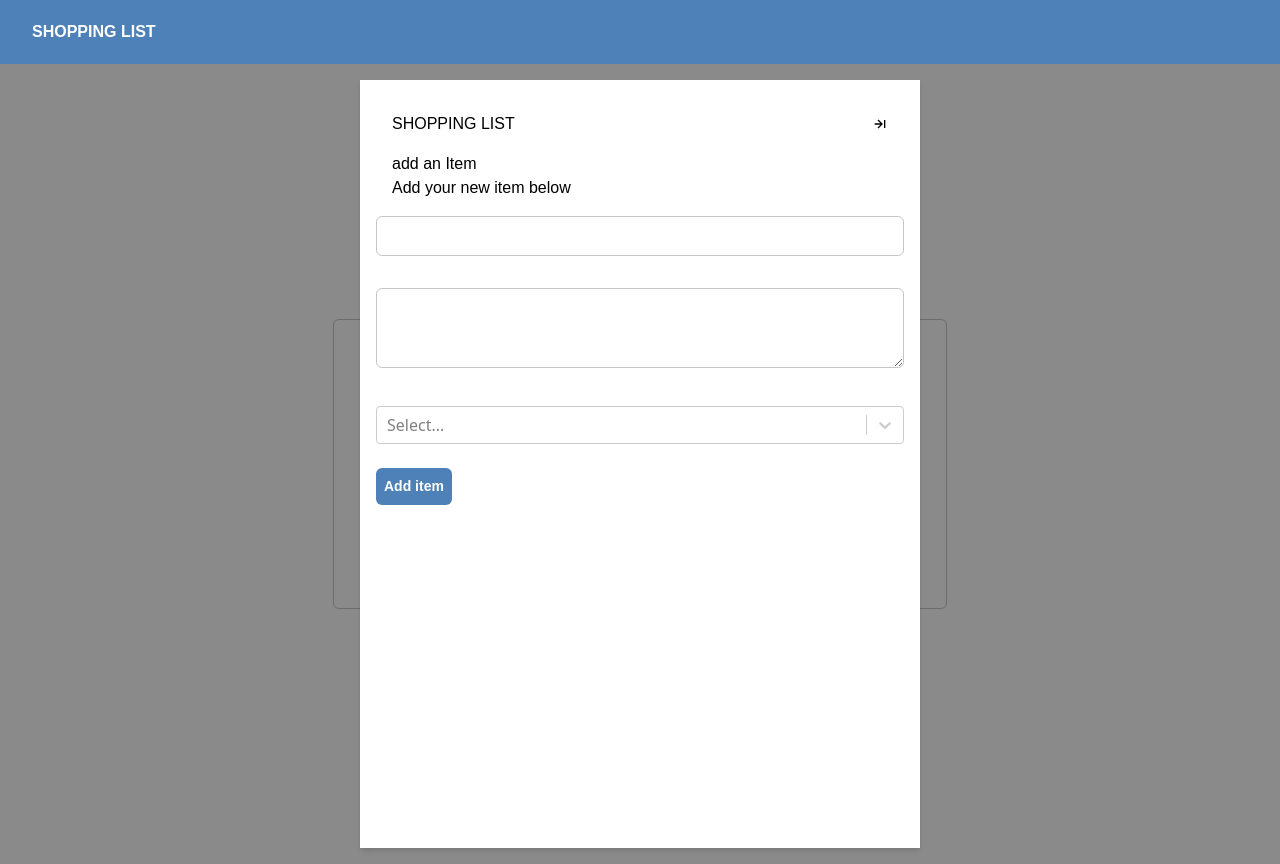
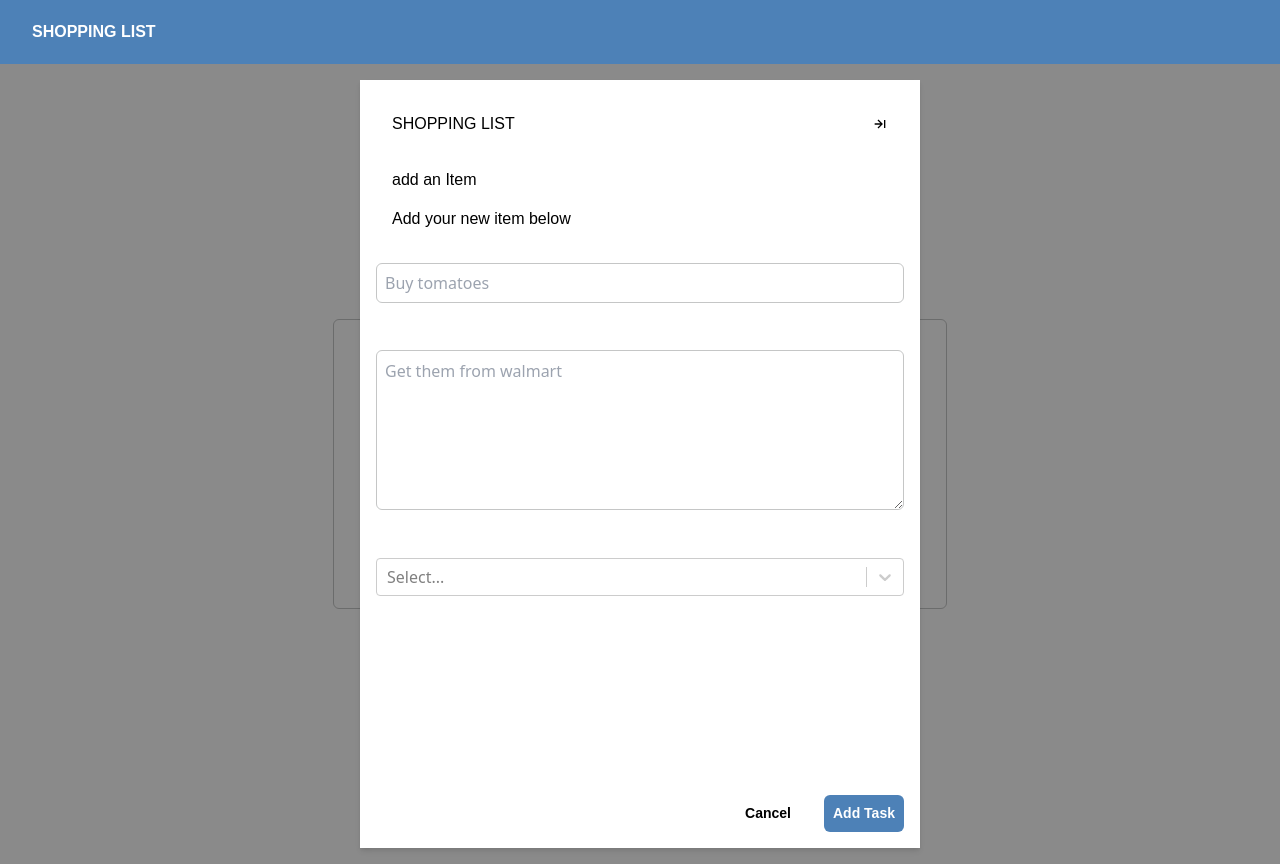
Before and after one commit to KenyonBlue/shopping-list-app, a React (Create React App) app: page / in a window 1280 px wide. Both pictures are taken after a click on the button "Add your first item". Built offline with nearby package versions, Linux system fonts and the light colour scheme.

Commit message:
style modal

```diff
--- a/src/components/add-item-modal.js
+++ b/src/components/add-item-modal.js
@@ -74,7 +74,9 @@ const AddItemModal = () => {
     <>
       {addItemModal.isModalOpen && (
         <div className="absolute w-screen h-screen flex items-center justify-center flex-col bg-BLACK_OPACITY">
-          <div className="w-full md:w-560px h-768px shadow-md bg-WHITE p-4">
+          <div className="w-full md:w-560px h-768px shadow-md bg-WHITE p-4 flex flex-col justify-between">
+            <div className="h-455px flex flex-col justify-between">
+
             <div className="w-full p-4 font-dosis flex justify-between">
               {" "}
               <p> SHOPPING LIST </p>{" "}
@@ -99,14 +101,16 @@ const AddItemModal = () => {
               <p> Add your new item below </p>{" "}
             </div>
             <input
+            placeholder="Buy tomatoes"
               type="text"
-              className="mt-4 h-10 border-LIGHTGREY border w-full rounded-md"
+              className="px-2 mt-4 h-10 border-LIGHTGREY border w-full rounded-md"
               value={title}
               onChange={(e) => setTitle(e.target.value)}
             />
             <textarea
+            placeholder="Get them from walmart"
               type="text"
-              className="h-20 border border-LIGHTGREY w-full my-8 rounded-md"
+              className="p-2 h-40 border border-LIGHTGREY w-full my-8 rounded-md"
               value={description}
               onChange={(e) => setDescription(e.target.value)}
             />
@@ -115,17 +119,7 @@ const AddItemModal = () => {
               value={count ? count.value : null}
               options={options}
             />
-            {addItemModal.status == "add" ? (
-              <button
-                onClick={addItemToList}
-                className="text-14px bg-BLUE rounded-md p-2 text-WHITE mt-6 font-nunito font-semibold"
-              >
-                Add item
-              </button>
-            ) : (
-              <>
-                <div className="flex flex-col">
-                  <div className="flex items-center">
+            {addItemModal.status == "edit" && <div className="flex items-center">
                     <input
                       checked={purchased}
                       onChange={() => togglePurchased(addItemModal?.item.id)}
@@ -133,12 +127,49 @@ const AddItemModal = () => {
                       className="my-4  mx-4 h-6 w-6"
                     />
                     <p> purchased</p>
-                  </div>
+                  </div>}
+            </div>
+            {addItemModal.status == "add" ? (
+              <>
+          <div className="flex w-full justify-end">
+              <button
+                 onClick={() =>
+                  setItemModal({
+                    isModalOpen: false,
+                    item: { title: "", description: "", id: null },
+                  })
+                }
+                className="mr-4 w-20 text-14px rounded-md p-2  mt-6 font-nunito font-semibold"
+              >
+                Cancel
+              </button>
+              <button
+                onClick={addItemToList}
+                className="w-20 text-14px bg-BLUE rounded-md p-2 text-WHITE mt-6 font-nunito font-semibold"
+              >
+                Add Task
+              </button>
+            </div>
+              </>
+            ) : (
+              <>
+                <div className="flex w-full justify-end">
+                <button
+                 onClick={() =>
+                  setItemModal({
+                    isModalOpen: false,
+                    item: { title: "", description: "", id: null },
+                  })
+                }
+                className="mr-4 w-20 text-14px rounded-md p-2  mt-6 font-nunito font-semibold"
+              >
+                Cancel
+              </button>
                   <button
                     onClick={() => editListItem(addItemModal?.item.id)}
-                    className="text-14px bg-BLUE rounded-md p-2 text-WHITE mt-6 font-nunito font-semibold"
+                    className="w-20 text-14px bg-BLUE rounded-md p-2 text-WHITE mt-6 font-nunito font-semibold"
                   >
-                    Edit item
+                    Save item
                   </button>
                 </div>
               </>
--- a/src/components/items-list.js
+++ b/src/components/items-list.js
@@ -38,7 +38,7 @@ const ItemsList = () => {
         <div className="flex items-center">
           <input checked={item?.purchased || false} onChange={() => togglePurchased(item?.id)} type="checkbox" className="mx-4 h-6 w-6" />
           <div className="flex flex-col">
-            <p className={`font-semibold text-16px ${item.purchased && `line-through`}`}> <span className="text-xs">{item?.count >1 &&`${ item?.count} -` } </span> {item?.title} </p>
+            <p className={`font-semibold text-16px ${item.purchased && `line-through text-BLUE`}`}> <span className="text-xs">{item?.count >1 &&`${ item?.count} -` } </span> {item?.title} </p>
             <p className={`font-normal text-LIGHTGREY text-14px ${item.purchased && `line-through`}`}>{item?.description}</p>
           </div>
         </div>
```
